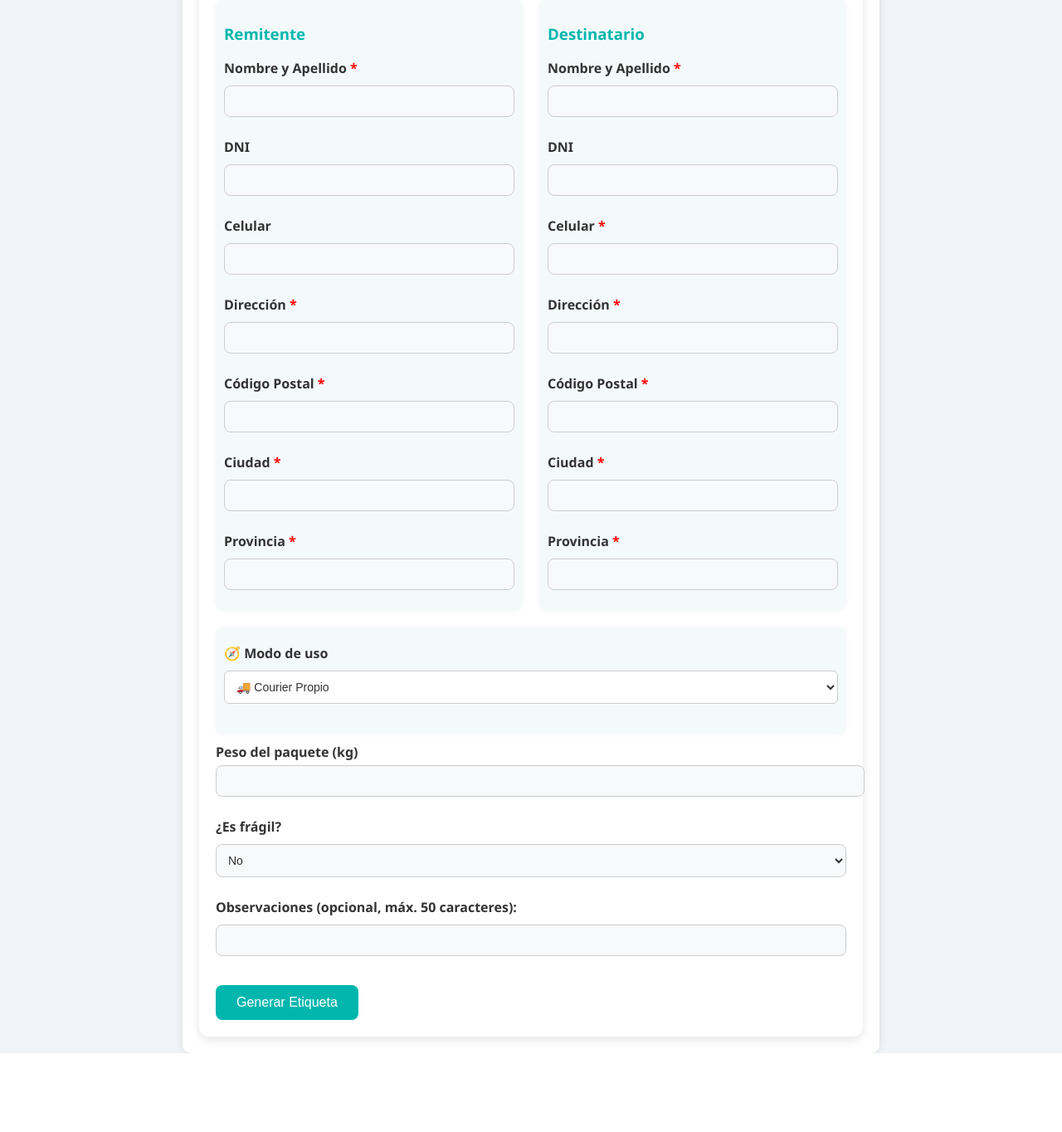
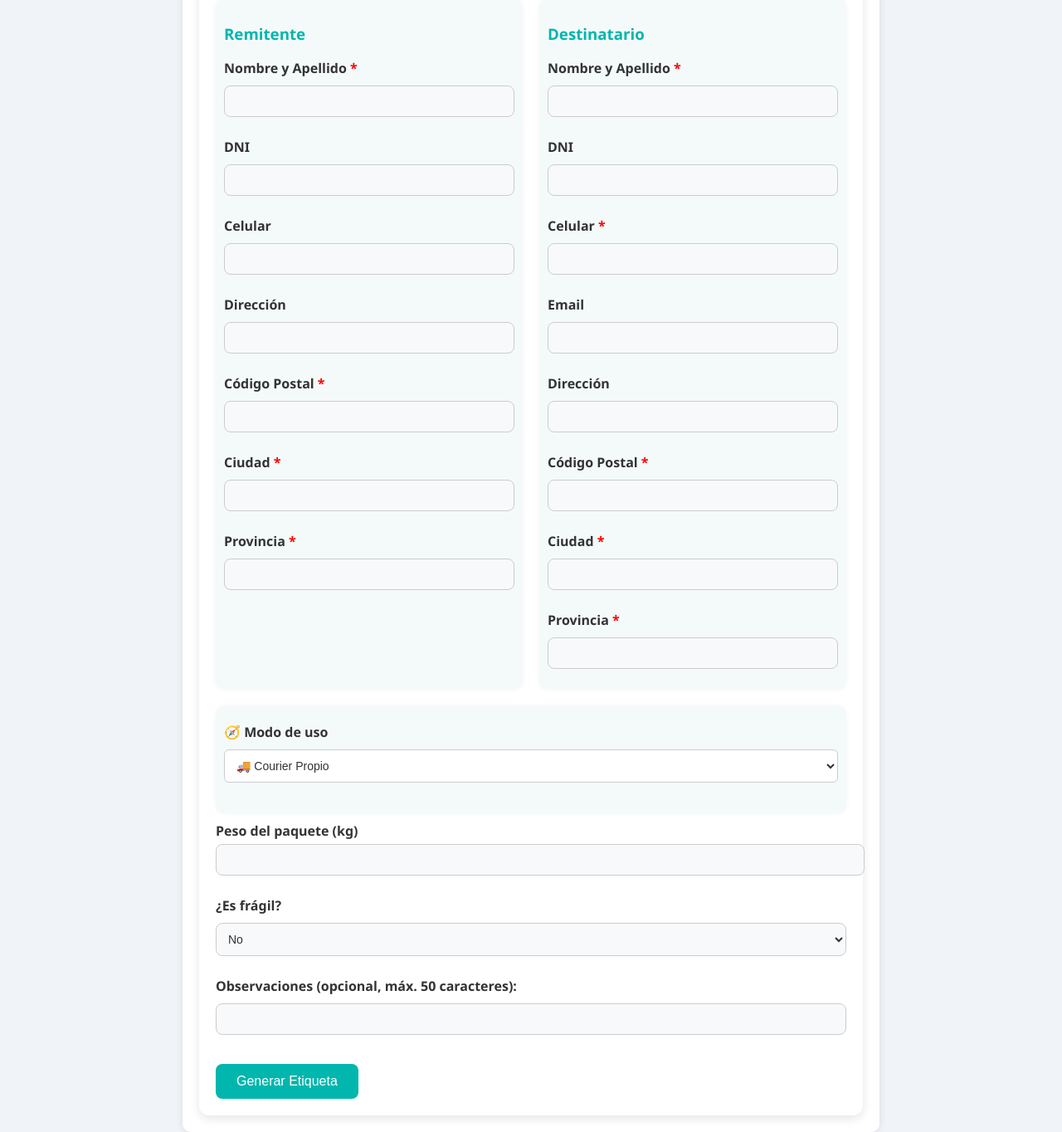
Before and after one commit to lluqlu/mi-etiquetas-deploy, a Flask app: page / in a window 1280 px wide. Shown: the part 114-1478 px from the top of the page at 83% size. Before the commit the page ends 1383 px from the top, so only its background shows below. Run offline with Flask 2, Linux system fonts and the light colour scheme; data that the repository does not hold is empty.

Commit message:
corrige cel rtte

```diff
--- a/templates/formulario.html
+++ b/templates/formulario.html
@@ -88,10 +88,10 @@
                     <input type="text" name="dni_rem">
 
                     <label>Celular</label>
-                    <input type="text" name="ceular_rem">
+                    <input type="text" name="celular_rem">
 
-                    <label class="required">Dirección</label>
-                    <input type="text" name="direccion_rem" required>
+                    <label >Dirección</label>
+                    <input type="text" name="direccion_rem">
 
                     <label class="required">Código Postal</label>
                     <input type="text" name="cp_rem" required>
@@ -114,8 +114,12 @@
                     <label class="required">Celular</label>
                     <input type="text" name="celular_dest" required>
 
-                    <label class="required">Dirección</label>
-                    <input type="text" name="direccion_dest" required>
+                    <label class=>Email</label>
+                    <input type="email" name="email_dest">
+
+
+                    <label class>Dirección</label>
+                    <input type="text" name="direccion_dest">
 
                     <label class="required">Código Postal</label>
                     <input type="text" name="cp_dest" required>
```
